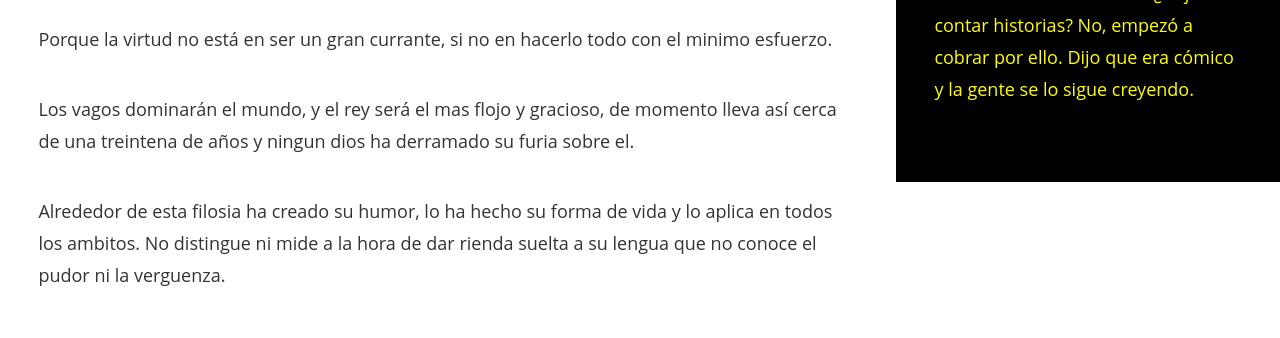
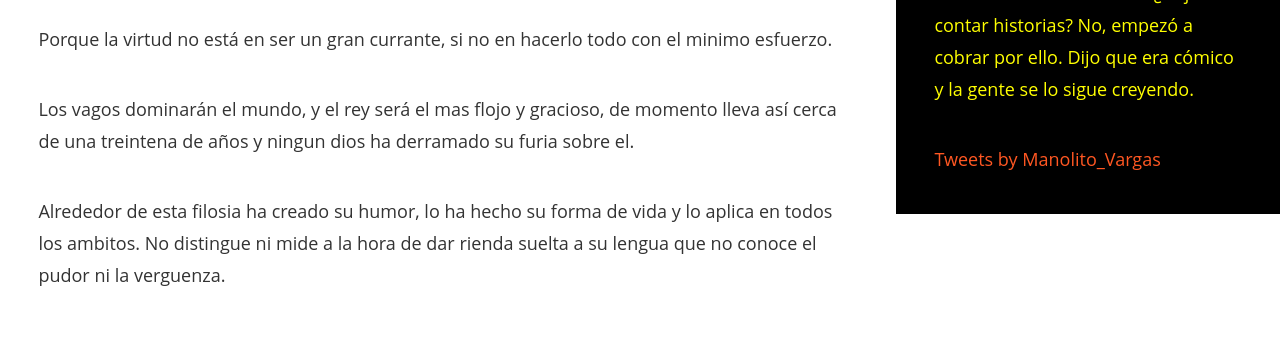
Before and after one commit to macnolillo/macnolillo.github.io, a plain HTML site: page index.html in a window 1280 px wide. Shown: the part 462-800 px from the top of the page. Drawn offline with Linux system fonts and the light colour scheme.

Commit message:
Update index.html

```diff
--- a/index.html
+++ b/index.html
@@ -52,6 +52,7 @@
 	<aside  id="sidebar">
 		<h3>El cómico</h3>
 		<p>Desde 2011 se hartó de contar sus historias a la gente y que se rieran sin recibir nada a cambio. ¿Dejó de contar historias? No, empezó a cobrar por ello. Dijo que era cómico y la gente se lo sigue creyendo. </p>
+	<a class="twitter-timeline" href="https://twitter.com/Manolito_Vargas">Tweets by Manolito_Vargas</a> <script async src="//platform.twitter.com/widgets.js" charset="utf-8"></script>
 	</aside>
 
 	<!-- Navigation -->
@@ -60,6 +61,7 @@
 		Web patrocinada por <img src="logo.jpg" alt="manolito vargas" style="width:260px;height:124px;">
 	</footer>
 
+
 </div>
 
 </body>
```
